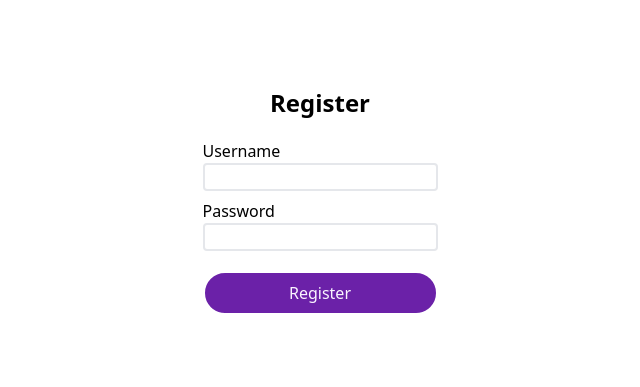
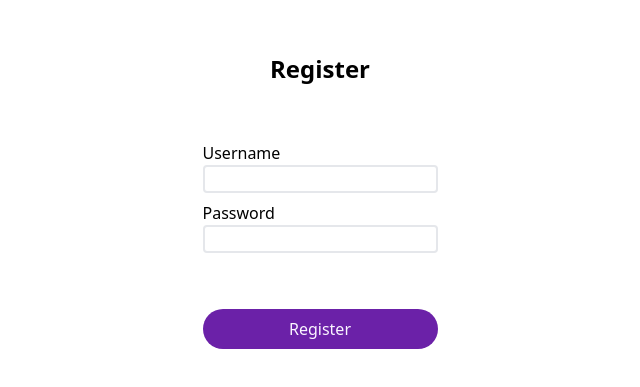
Before and after one commit to jae-kat/blog-exercise, a Next.js app: page /register in a window 1280 px wide. Shown: the part 199-586 px from the top of the page, without its empty margins (320-960 px from the left). Built offline with nearby package versions, Linux system fonts and the light colour scheme.

Commit message:
Adjust styling

```diff
--- a/pages/login.tsx
+++ b/pages/login.tsx
@@ -12,7 +12,7 @@ export default function Login() {
         <meta name="description" content="Blog login" />
       </Head>
       <form className="flex flex-col items-center justify-center h-screen gap-2">
-        <h1 className="text-2xl font-bold my-3">Login</h1>
+        <h1 className="text-2xl font-bold my-12">Login</h1>
         <div className="flex flex-col max-w-max gap-2">
           <label>
             Username
@@ -33,7 +33,7 @@ export default function Login() {
               onChange={(event) => setPassword(event.currentTarget.value)}
             />
           </label>
-          <button className="rounded-full p-2 my-3 text-purple-50 bg-purple-800 hover:bg-purple-700">
+          <button className="rounded-full p-2 my-12 text-purple-50 bg-purple-800 hover:bg-purple-700">
             Login
           </button>
         </div>
--- a/pages/register.tsx
+++ b/pages/register.tsx
@@ -22,13 +22,13 @@ export default function Register() {
           });
         }}
       >
-        <h1 className="text-2xl font-bold my-3">Register</h1>
+        <h1 className="text-2xl font-bold my-12">Register</h1>
         <div className="flex flex-col max-w-max gap-2">
           <label>
             Username
             <br />
             <input
-              className="rounded border-2  border-solid"
+              className="rounded border-2 border-solid"
               value={username}
               onChange={(event) => setUsername(event.currentTarget.value)}
             />
@@ -43,7 +43,7 @@ export default function Register() {
               onChange={(event) => setPassword(event.currentTarget.value)}
             />
           </label>
-          <button className="rounded-full p-2 my-3 text-purple-50 bg-purple-800 border-white border-solid hover:border-purple-300 border-2">
+          <button className="rounded-full p-2 my-12 text-purple-50 bg-purple-800 hover:bg-purple-700">
             Register
           </button>
         </div>
```
